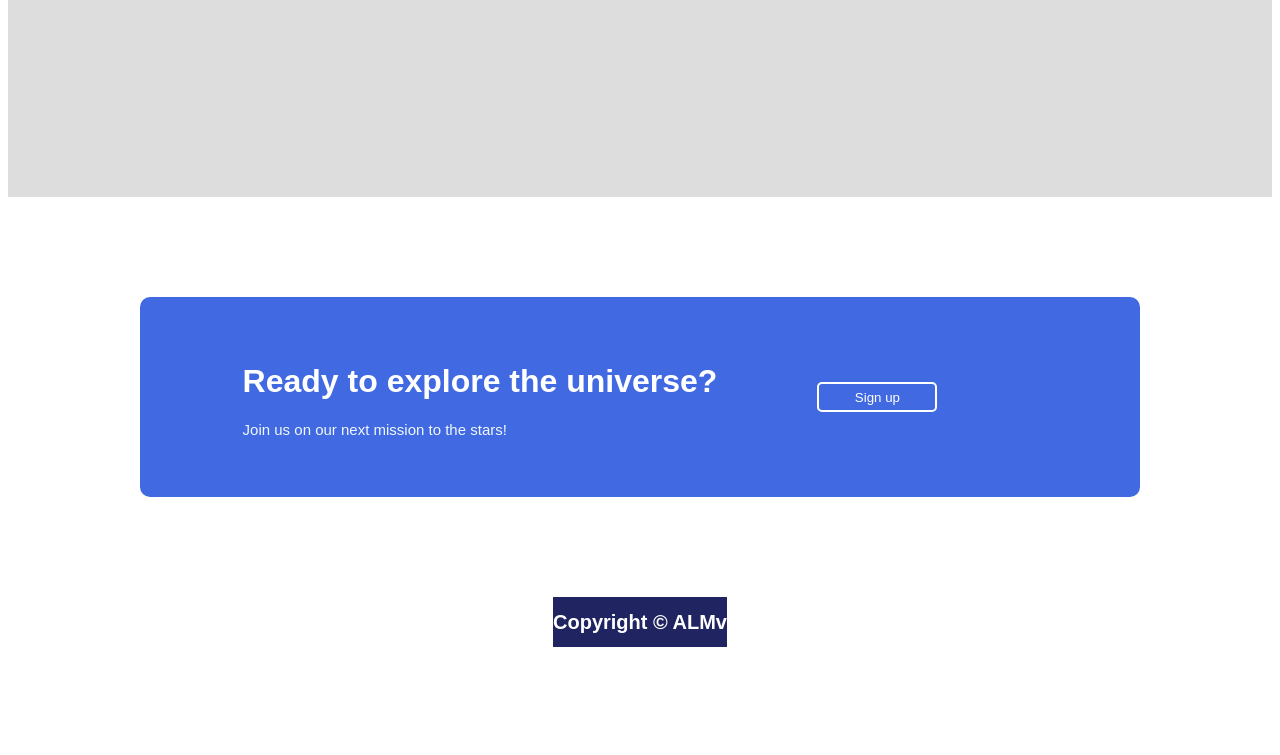
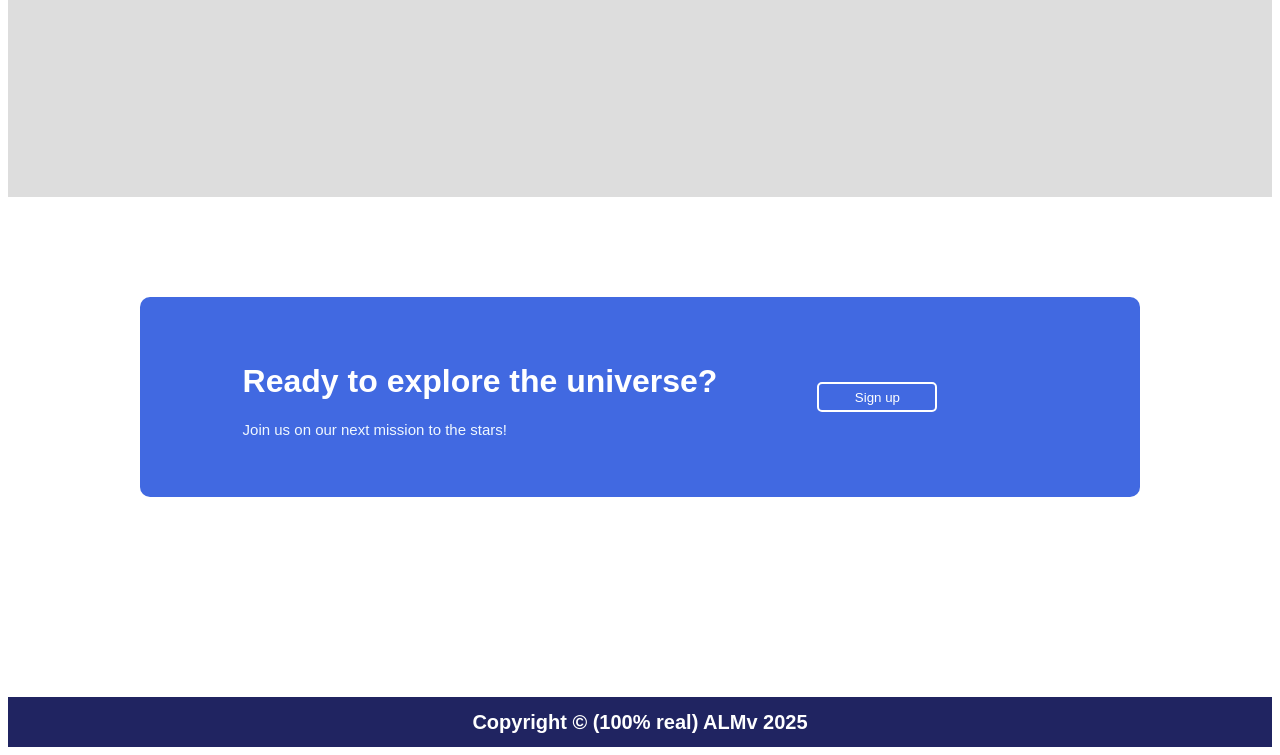
Before and after one commit to ALMv1/landing-page, a plain HTML site: page index.html in a window 1280 px wide. Shown: the part 1270-2025 px from the top of the page. Drawn offline with Linux system fonts and the light colour scheme.

Commit message:
fix footer

```diff
--- a/index.html
+++ b/index.html
@@ -71,13 +71,15 @@
             <div class="cta-text">
                 <h1>Ready to explore the universe?</h1>
                 <p>Join us on our next mission to the stars!</p>
+            </div>
+            <button><a href="https://www.youtube.com/watch?v=1iqyYitzTuw">Sign up</a></button>
         </div>
-        <button><a href="https://www.youtube.com/watch?v=1iqyYitzTuw">Sign up</a></button>
+
     </div>
 
 
 <div class="footer">
-    <h1>Copyright ©	 ALMv </h1>
+    <h1>Copyright ©	(100% real) ALMv 2025 </h1>
 </footer>
 
 
--- a/styles.css
+++ b/styles.css
@@ -28,7 +28,7 @@ body {
     flex-direction: row; /* Cambia a columna si quieres que los elementos estén apilados */
     align-items: center; /* Centra horizontalmente */
     justify-content: center; /* Centra verticalmente */
-    gap: 20px; /* Espaciado entre elementos */
+    gap: 100px; /* Espaciado entre elementos */
 }
 
 /* body */
@@ -101,8 +101,11 @@ body {
 }
 
 .footer {
-    display: block;
+    display: flex;
     background-color: rgb(32, 36, 97);
+    height: 50px;
+    align-items: center;
+    justify-content: center;
 }
 
 /* elements */
```
